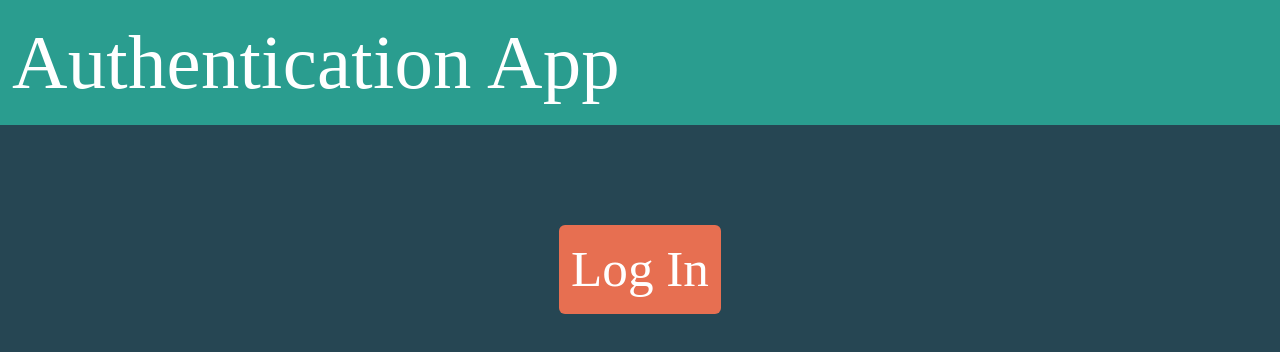
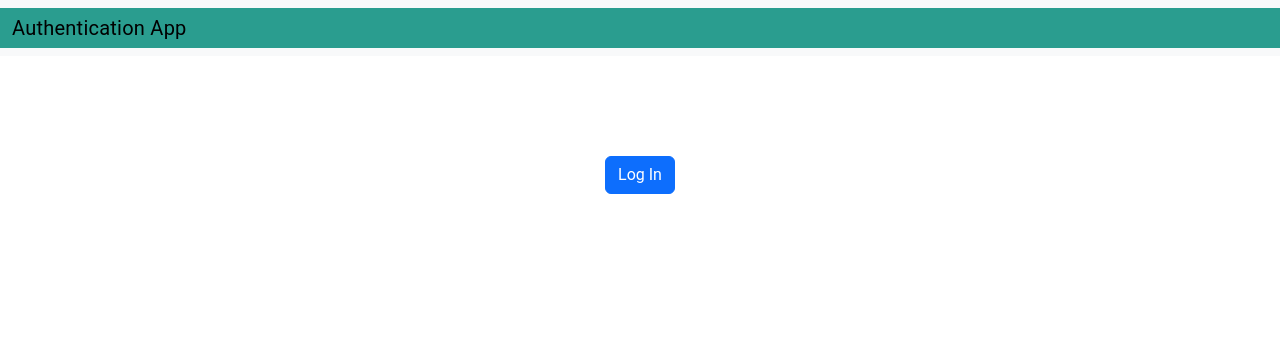
Before and after one commit to zanetasochon/PRawRecord, a React (Vite) app: page / in a window 1280 px wide. Shown: the top 352 px of the page. Built offline with nearby package versions, Linux system fonts and the light colour scheme.

Commit message:
ZS - 2 / preliminary improvement of styles, these are not target / WIP styles

```diff
--- a/src/App.css
+++ b/src/App.css
@@ -1,35 +1,25 @@
-body {
-  background-color: #264653 !important;
-}
-
-* {
-  margin: 0;
-  padding: 0;
-}
-
 /* Header */
 
 nav {
-  padding: 0 !important;
+  padding: 0;
 }
 .header {
-  background-color: #2a9d8f !important;
+  background-color: #2a9d8f;
 }
 
 .navbar-brand,
 .nav-link {
-  color: white !important;
-  font-family: 'Rubik Doodle Shadow';
+  color: #fff;
 }
 
 .navbar-brand {
-  font-size: 3em !important;
-  color: white !important;
+  font-size: 3em;
+  color: #fff;
 }
 
 /* Buttons */
 
-.logoutBtn {
+.logout-Btn {
   margin: auto;
 }
 
@@ -41,8 +31,7 @@ nav {
 }
 
 .btn {
-  background-color: #e76f51 !important;
-  border: #e76f51 !important;
-  font-family: 'Rubik Doodle Shadow' !important;
-  font-size: 2em !important;
+  background-color: #e76f51;
+  border: #e76f51;
+  font-size: 2em;
 }
```
